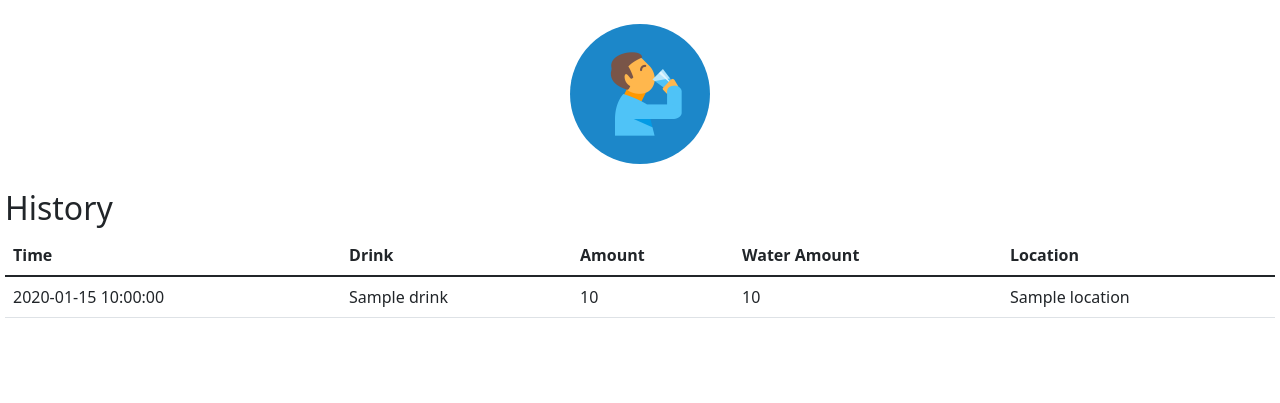
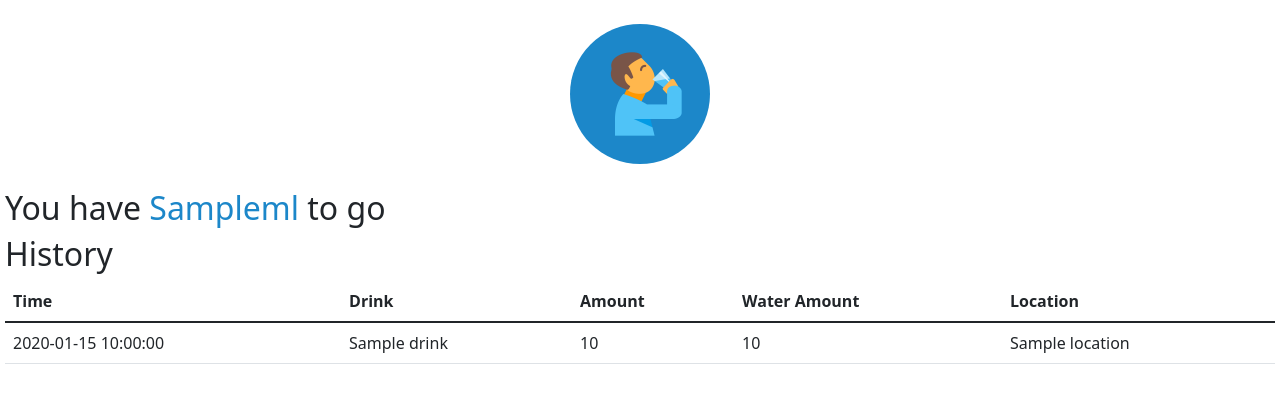
Before and after one commit to marcoplacenti/Drinkify, a Flask app: template drinkify/templates/drink.html in a window 1280 px wide. Shown: the part 227-630 px from the top of the page. Run offline with Flask 2, Linux system fonts and the light colour scheme; the template is opened without the code that fills it: most values are stand-ins (such as "Sample title", 1, 10 or a date in 2020); parts of the project's set-up code (start-up, migrations or seed data) failed here and were passed over.

Commit message:
water left to go

```diff
--- a/drinkify/routes.py
+++ b/drinkify/routes.py
@@ -44,6 +44,8 @@ def drink():
 
     progress = str(min(100, int((total/goal)*100)))
 
+    left_to_go = max(0, int(goal) - total)
+
     if request.method == 'POST':
         userID = 1
         drink_id = uuid.uuid1()
@@ -55,7 +57,7 @@ def drink():
 
         return redirect(url_for('drink'))
 
-    return render_template('drink.html', data=send_data, progress=progress, total=total)
+    return render_template('drink.html', data=send_data, progress=progress, total=total, left_to_go=left_to_go)
 
 @app.route('/clear', methods = ['get', 'post'])
 def clear_history():
--- a/drinkify/static/css/drink.css
+++ b/drinkify/static/css/drink.css
@@ -12,7 +12,9 @@
     height: auto;
 }
 
-
+#left {
+  color:#1c87c9;
+}
 .openBtn {
   display: flex;
   justify-content: center;
--- a/drinkify/templates/drink.html
+++ b/drinkify/templates/drink.html
@@ -69,6 +69,9 @@
         </form>
       </div>
     </div>
+
+    <h2>You have <span id="left">{{left_to_go}}ml</span> to go</h2>
+
     <script>
       function openForm() {
         document.getElementById("popupForm").style.display = "block";
```
